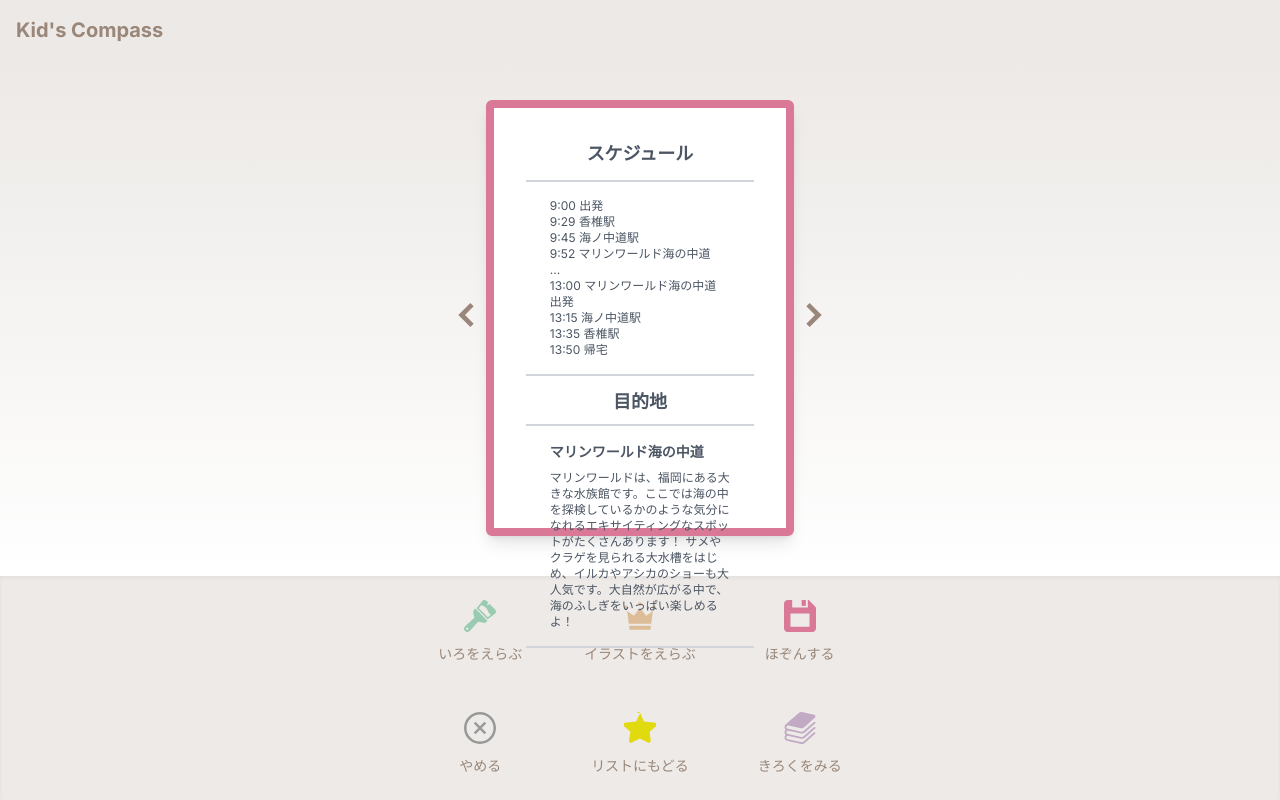
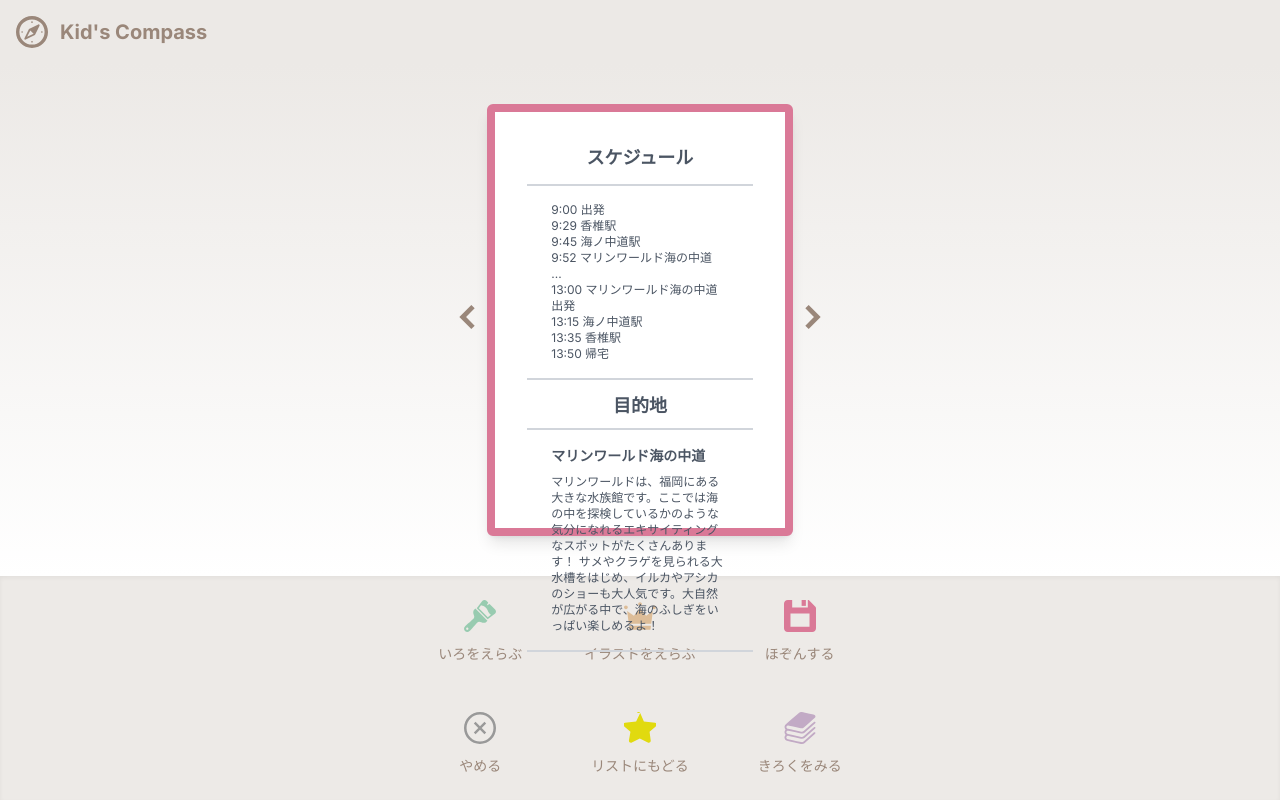
Before and after one commit to tech0mg/Hidarihashi-Frontend, a Next.js app: page /customers/shiori/page2 in a window 1280 px wide. Built offline with nearby package versions, Linux system fonts and the light colour scheme.

Commit message:
ヘッダーのリファクタリング、Compass Iconを設置し、TOPへ移動できる状態へ変更。（header.jsxとicon_compass.jsxはファイル追加）

```diff
--- /dev/null
+++ b/src/app/components/Header.jsx
@@ -0,0 +1,37 @@
+"use client";
+
+import React from "react";
+import { useRouter } from "next/navigation"; // ルーターをインポート
+import CompassIcon from "./icon/icon_Compass"; // CompassIcon に修正
+
+const Header = () => {
+  const router = useRouter(); // ルーターのインスタンスを取得
+
+const handleHomeClick = () => {
+router.push("/customers/top"); // TOPページに遷移
+};
+
+return (
+<header className="bg-[#ECE9E6] shadow-md p-2 flex items-center">
+    {/* アイコンとタイトルを横並びに */}
+    <div className="flex items-center gap-1">
+    {/* Compass アイコン */}
+    <button
+        onClick={handleHomeClick}
+        className="flex items-center justify-center p-2 rounded-md transition-transform transform hover:scale-110"
+    >
+        <CompassIcon
+        size={32}
+        fill="#9A877A"
+        className="hover:fill-[#6F6F6F] transition-colors"
+        />
+    </button>
+
+    {/* タイトル */}
+    <h1 className="text-xl font-bold text-[#9A877A]">Kid's Compass</h1>
+    </div>
+</header>
+);
+};
+
+export default Header;
--- /dev/null
+++ b/src/app/components/icon/icon_compass.jsx
@@ -0,0 +1,56 @@
+import React from "react";
+
+const CompassIcon = ({ size = 24, fill = "currentColor", className = "" }) => (
+  <svg
+    xmlns="http://www.w3.org/2000/svg"
+    viewBox="0 0 512 512"
+    width={size}
+    height={size}
+    style={{ fill }}
+    className={className}
+  >
+    <style>
+      {`.st0 { fill: ${fill}; }`} {/* fillプロパティを動的に適用 */}
+    </style>
+    <g>
+      <path
+        className="st0"
+        d="M357.188,135.25l0.016-0.016l-149.594,73.891L135.25,357.281l-0.031,0.063
+        c-2.672,5.469-1.609,12.281,2.813,16.672c4.344,4.359,11.156,5.547,16.766,2.766h-0.016l148.094-72.469l1.75-3.531l5.094-10.328
+        l67.016-135.656l0.016-0.031c2.75-5.609,1.641-12.328-2.766-16.75C369.547,133.594,362.813,132.469,357.188,135.25z
+        M178.266,333.938l0.141-0.297l-0.281,0.141l50.609-103.563l53.094,53.094L178.266,333.938z"
+      />
+      <path
+        className="st0"
+        d="M437.016,74.984C390.781,28.703,326.609,0,256,0S121.219,28.703,74.984,74.984
+        C28.703,121.234-0.016,185.406,0,256c-0.016,70.609,28.703,134.781,74.984,181.031C121.219,483.297,185.391,512,256,512
+        s134.781-28.703,181.016-74.969c46.281-46.25,75-110.422,74.984-181.031C512.016,185.406,483.297,121.234,437.016,74.984z
+        M398.422,398.422c-36.531,36.5-86.719,58.984-142.422,58.984c-55.719,0-105.891-22.484-142.422-58.984
+        c-36.5-36.531-58.984-86.703-59-142.422c0.016-55.703,22.5-105.891,59-142.422c36.531-36.5,86.703-58.984,142.422-59
+        c55.703,0.016,105.891,22.5,142.422,59c36.5,36.531,58.984,86.719,59,142.422C457.406,311.719,434.922,361.891,398.422,398.422z"
+      />
+      <path
+        className="st0"
+        d="M256,111.766c7.531,0,13.641-6.109,13.641-13.641c0-7.547-6.109-13.656-13.641-13.656
+        s-13.641,6.109-13.641,13.656C242.359,105.656,248.469,111.766,256,111.766z"
+      />
+      <path
+        className="st0"
+        d="M256,400.25c-7.531,0-13.641,6.094-13.641,13.641c0,7.531,6.109,13.641,13.641,13.641
+        s13.641-6.109,13.641-13.641C269.641,406.344,263.531,400.25,256,400.25z"
+      />
+      <path
+        className="st0"
+        d="M98.109,242.359c-7.531,0-13.641,6.109-13.641,13.641c0,7.547,6.109,13.656,13.641,13.656
+        c7.547,0,13.656-6.109,13.656-13.656C111.766,248.469,105.656,242.359,98.109,242.359z"
+      />
+      <path
+        className="st0"
+        d="M413.875,269.656c7.547,0,13.656-6.109,13.656-13.656c0-7.531-6.109-13.641-13.656-13.641
+        c-7.531,0-13.641,6.109-13.641,13.641C400.234,263.547,406.344,269.656,413.875,269.656z"
+      />
+    </g>
+  </svg>
+);
+
+export default CompassIcon;
--- a/src/app/components/icon/icon_home.jsx
+++ b/src/app/components/icon/icon_home.jsx
@@ -1,29 +1,22 @@
-import React from 'react';
+import React from "react";
 
-const HomeIcon = ({ size = 24, fill = '#9A877A', className = '' }) => (
+const HomeIcon = ({ size = 24, fill = "currentColor", className = "" }) => (
   <svg
     xmlns="http://www.w3.org/2000/svg"
     viewBox="0 0 512 512"
     width={size}
     height={size}
-    fill={fill}
-    className={className}
+    style={{ fill }} // インラインスタイルで対応
+    className={className} // クラス名指定
   >
-    <style type="text/css">
-      {`
-        .st0 { fill: #4B4B4B; }
-      `}
-    </style>
     <g>
+      {/* 屋根部分 */}
       <polygon
-        className="st0"
-        points="433.198,205.503 433.198,86.669 363.908,86.669 363.908,136.267 308.912,81.341 256.09,28.323 0,284.219 37.929,322.123 256.09,104.142 474.072,322.123 512,284.219"
-        style={{ fill: 'rgb(75, 75, 75)' }}
+        points="256,28.3 308.9,81.3 363.9,136.3 433.2,205.5 433.2,86.7 474.1,322.1 256,104.1 37.9,322.1 0,284.2 256,28.3"
       />
+      {/* 本体部分 */}
       <polygon
-        className="st0"
-        points="78.802,312.098 78.802,483.677 213.994,483.677 213.994,368.231 298.007,368.231 298.007,483.677 433.198,483.677 433.198,312.083 256.09,134.959"
-        style={{ fill: 'rgb(75, 75, 75)' }}
+        points="78.8,312.1 78.8,483.7 213.9,483.7 213.9,368.2 298,368.2 298,483.7 433.2,483.7 433.2,312.1 256,134.9"
       />
     </g>
   </svg>
--- a/src/app/customers/list/page.jsx
+++ b/src/app/customers/list/page.jsx
@@ -44,7 +44,7 @@ const ImageGrid = () => {
   return (
     <div className="flex flex-col h-screen">
       {/* メインコンテンツ */}
-      <div className="p-4 flex-1">
+      <div className="p-4 flex-1 bg-gradient-main ">
         <h1 className="text-2xl font-bold mb-4 text-center">いきたいリスト</h1>
         <div className="image-grid grid grid-cols-3 gap-4">
           {images.map((src, index) => (
--- a/src/app/customers/shiori/page1/page.jsx
+++ b/src/app/customers/shiori/page1/page.jsx
@@ -1,5 +1,6 @@
 "use client";
 import React, { useState, useEffect } from "react";
+import Header from "../../../components/Header"; // ヘッダーコンポーネント
 import ShioriFooterButtons from "../components/ShioriFooterButtons"; // 下部の共通ボタン
 import { useColor } from "../../../context/ColorContext"; // ColorContextのインポート
 import IllustrationSelector from "../components/IllustrationSelector";
@@ -34,6 +35,7 @@ const ShioriPage1 = () => {
     setIsColorModalOpen(!isColorModalOpen);
   };
 
+
   // 動的にメインコンテンツの高さを計算
   useEffect(() => {
     const updateContentHeight = () => {
@@ -60,9 +62,7 @@ const ShioriPage1 = () => {
       className="flex flex-col justify-between min-h-screen bg-gray-100"
     >
       {/* ヘッダー */}
-      <header className="bg-[#ECE9E6] shadow-md p-4 flex justify-between">
-        <h1 className="text-xl font-bold text-[#9A877A]">Kid's Compass</h1>
-      </header>
+      <Header onHomeClick={() => navigateTo("top")} />
 
       {/* メインコンテンツ */}
       <main
--- a/src/app/customers/shiori/page2/page.jsx
+++ b/src/app/customers/shiori/page2/page.jsx
@@ -1,5 +1,6 @@
 "use client";
 import React, { useEffect, useState } from "react";
+import Header from "../../../components/Header"; // ヘッダーコンポーネント
 import ShioriFooterButtons from "../components/ShioriFooterButtons"; // 下部の共通ボタン
 import { useColor } from "../../../context/ColorContext"; // ColorContextのインポート
 import { useNavigation } from "../components/useNavigation";
@@ -34,9 +35,7 @@ const ShioriPage2 = () => {
   return (
     <div id="page2" className="flex flex-col min-h-screen bg-gray-100">
       {/* ヘッダー */}
-      <header className="bg-[#ECE9E6] shadow-md p-4 flex justify-between items-center">
-        <h1 className="text-xl font-bold text-[#9A877A]">Kid's Compass</h1>
-      </header>
+      <Header onHomeClick={() => navigateTo("top")} />
 
       {/* メインコンテンツ */}
       <main
--- a/src/app/customers/shiori/page3/page.jsx
+++ b/src/app/customers/shiori/page3/page.jsx
@@ -1,5 +1,6 @@
 "use client";
 import React, { useEffect, useState } from "react";
+import Header from "../../../components/Header"; // ヘッダーコンポーネント
 import { useNavigation } from "../components/useNavigation";
 import ShioriFooterButtons from "../components/ShioriFooterButtons"; // 下部の共通ボタン
 import { useColor } from "../../../context/ColorContext"; // ColorContextのインポート
@@ -108,9 +109,7 @@ const ShioriPage3 = () => {
   return (
     <div id="page3" className="flex flex-col min-h-screen bg-gray-100">
       {/* ヘッダー */}
-      <header className="bg-[#ECE9E6] shadow-md p-4 flex justify-between items-center">
-        <h1 className="text-xl font-bold text-[#9A877A]">Kid's Compass</h1>
-      </header>
+      <Header onHomeClick={() => navigateTo("top")} />
 
       {/* メインコンテンツ */}
       <main
--- a/src/app/customers/shiori/page4/page.jsx
+++ b/src/app/customers/shiori/page4/page.jsx
@@ -1,5 +1,6 @@
 "use client";
 import React, { useState, useEffect } from "react";
+import Header from "../../../components/Header"; // ヘッダーコンポーネント
 import { useNavigation } from "../components/useNavigation";
 import ShioriFooterButtons from "../components/ShioriFooterButtons"; // 下部の共通ボタン
 import { useColor } from "../../../context/ColorContext"; // ColorContextのインポート
@@ -63,9 +64,7 @@ const ShioriPage4 = () => {
   return (
     <div id="page4" className="flex flex-col min-h-screen bg-gray-100">
       {/* ヘッダー */}
-      <header className="bg-[#ECE9E6] shadow-md p-4 flex justify-between items-center">
-        <h1 className="text-xl font-bold text-[#9A877A]">Kid's Compass</h1>
-      </header>
+      <Header onHomeClick={() => navigateTo("top")} />
 
       {/* メインコンテンツ */}
       <main
```
